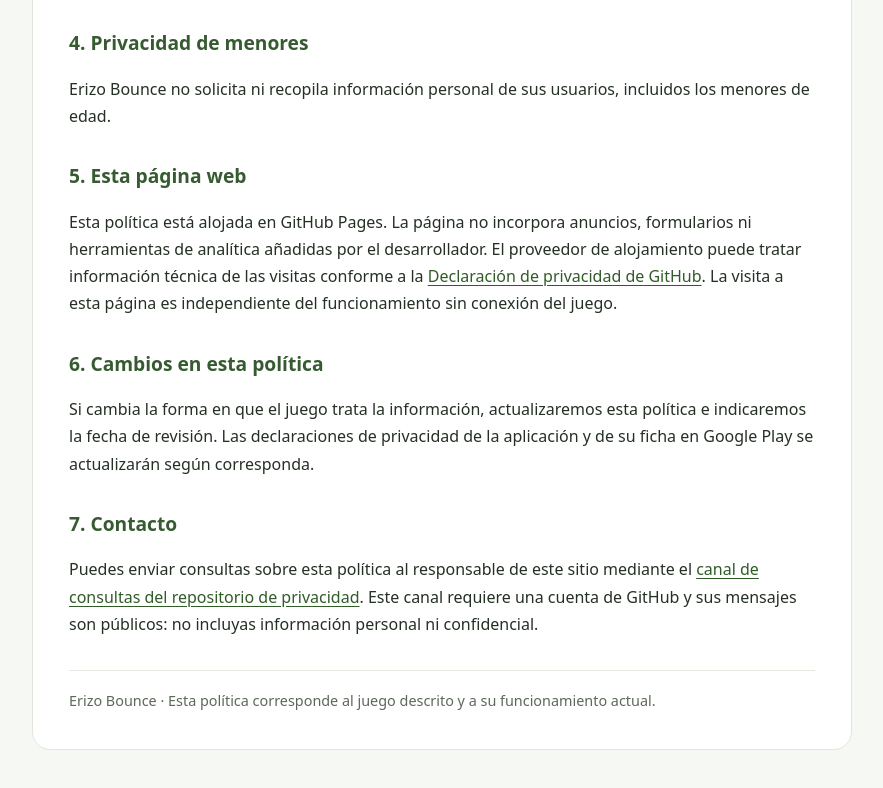
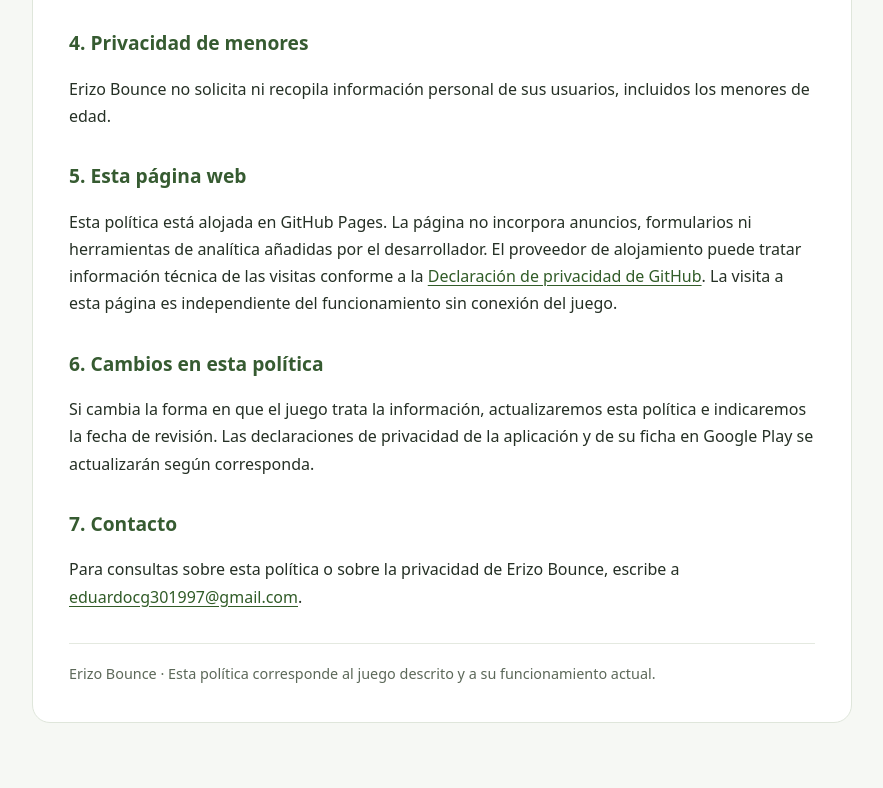
Before and after one commit to ECG301997/erizo-bounce-privacidad, a plain HTML site: page index.html in a window 1280 px wide. Shown: the part 1137-1925 px from the top of the page, without its empty margins (198-1081 px from the left). After the commit the page ends 1900 px from the top, so only its background shows below. Drawn offline with Linux system fonts and the light colour scheme.

Commit message:
Actualizar correo de contacto de privacidad

```diff
--- a/index.html
+++ b/index.html
@@ -45,7 +45,7 @@ footer{border-top:1px solid #e4e9e0;margin-top:32px;padding-top:18px}
 <h2>6. Cambios en esta política</h2>
 <p>Si cambia la forma en que el juego trata la información, actualizaremos esta política e indicaremos la fecha de revisión. Las declaraciones de privacidad de la aplicación y de su ficha en Google Play se actualizarán según corresponda.</p>
 <h2>7. Contacto</h2>
-<p>Puedes enviar consultas sobre esta política al responsable de este sitio mediante el <a href="https://github.com/ECG301997/erizo-bounce-privacidad/issues/new">canal de consultas del repositorio de privacidad</a>. Este canal requiere una cuenta de GitHub y sus mensajes son públicos: no incluyas información personal ni confidencial.</p>
+<p>Para consultas sobre esta política o sobre la privacidad de Erizo Bounce, escribe a <a href="mailto:eduardocg301997@gmail.com">eduardocg301997@gmail.com</a>.</p>
 <footer>Erizo Bounce · Esta política corresponde al juego descrito y a su funcionamiento actual.</footer>
 </main>
 </body>
```
